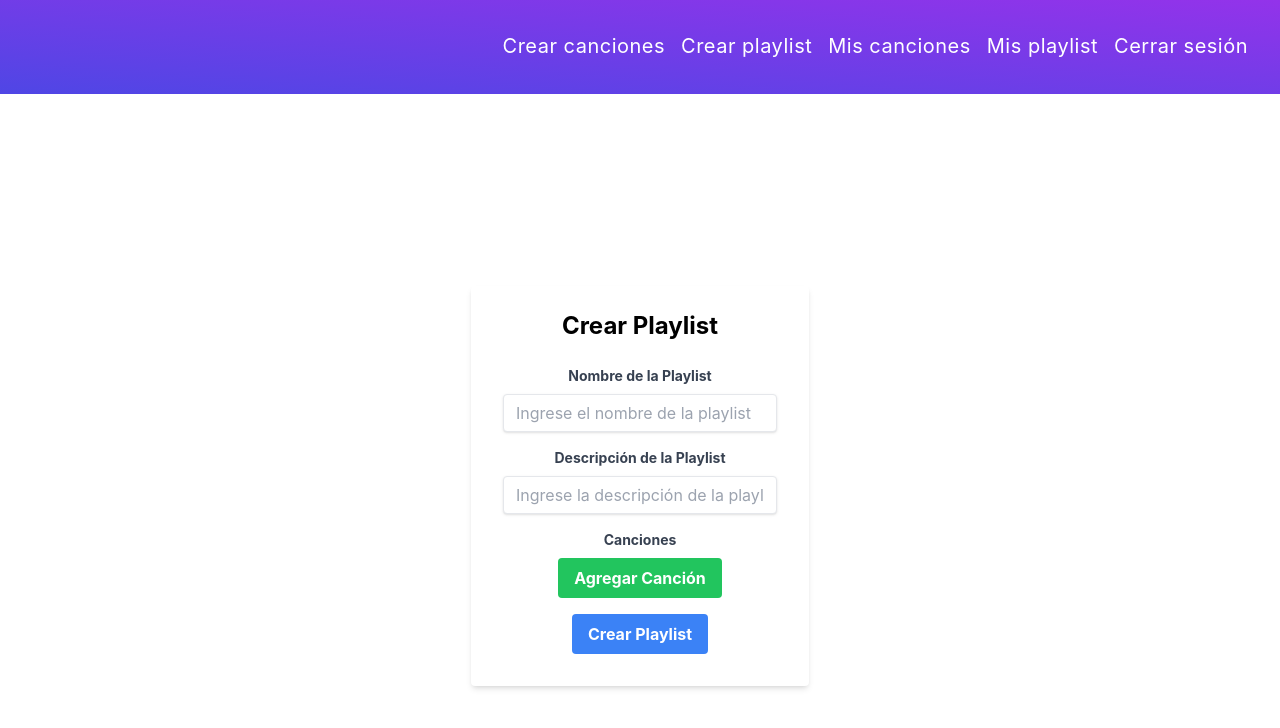
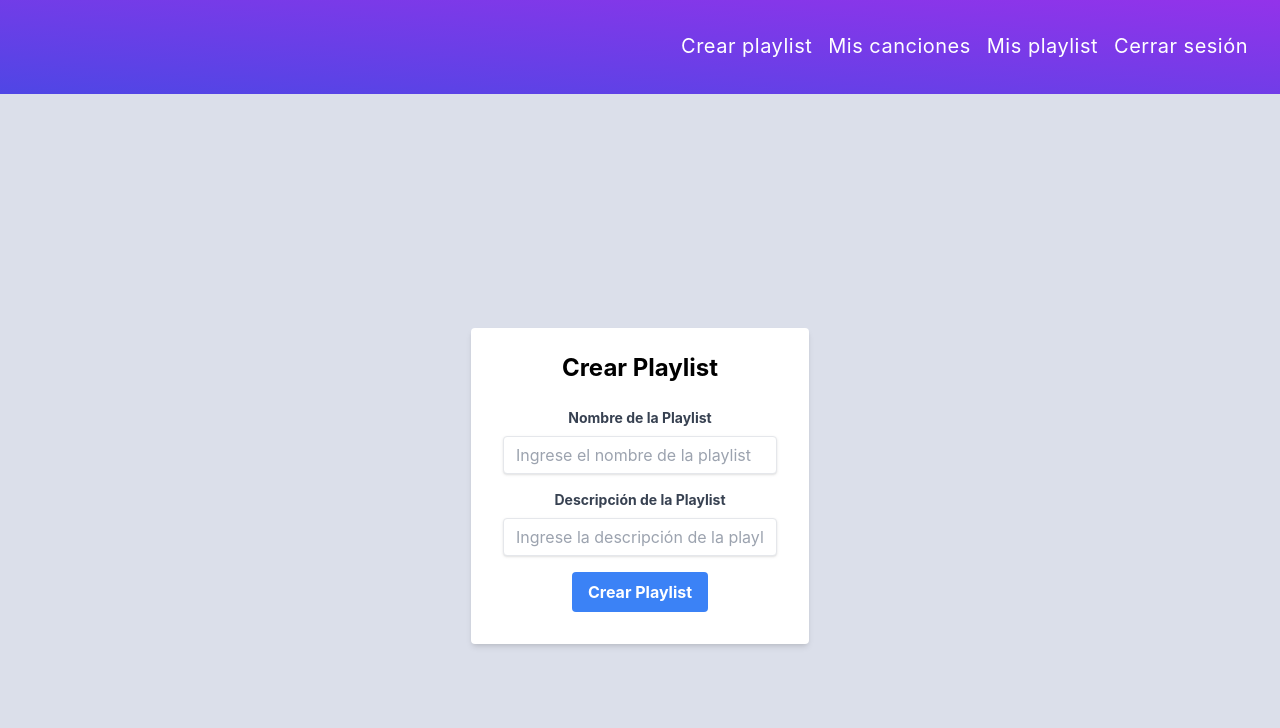
Before and after one commit to Roberto640Alvarado/Playlist_JAVA, a React (Create React App) app in the folder app/taller4/: page /createplaylist in a window 1280 px wide. Shown: the top 728 px of the page. Built offline with nearby package versions, Linux system fonts and the light colour scheme; the HTML template or start-up script is replaced by a standard one.

Commit message:
:lipstick:Update create playlist and Allplaylist views

```diff
--- a/app/taller4/src/components/Navbar.jsx
+++ b/app/taller4/src/components/Navbar.jsx
@@ -5,11 +5,6 @@ import context from '../context/UserContext';
 export const Navbar = () => {
 
     const navigate = useNavigate();
-
-    const handleCreateSong = () => {
-        navigate('/create-song');
-
-    }
 
     const handleCreatePlaylist = () => {
         navigate('/createplaylist');
@@ -33,12 +28,6 @@ export const Navbar = () => {
     <nav>
       <div>
         <ul className="flex p-8 bg-gradient-to-tr from-indigo-600 to-purple-600 justify-end">
-        <li className="mr-4">
-            <button className="text-xl text-white tracking-wide cursor-pointer hover:border-white hover:border-b-2
-              border-b-2 border-transparent transition duration-300" onClick={handleCreateSong}>
-              Crear canciones
-            </button>
-          </li>
           <li className="mr-4">
             <button className="text-xl text-white tracking-wide cursor-pointer hover:border-white hover:border-b-2
               border-b-2 border-transparent transition duration-300" onClick={handleCreatePlaylist}>
--- a/app/taller4/src/components/Playlist.jsx
+++ b/app/taller4/src/components/Playlist.jsx
@@ -1,28 +1,36 @@
 import React, { useState, useEffect } from 'react';
 import { useNavigate } from 'react-router-dom';
 
-
-
 const Playlist = (props) => {
-
   const [code, setCode] = useState("");
   const navigate = useNavigate();
 
-  //Obtener el código de la playlist
+  // Obtener el código de la playlist
   const getCode = () => {
     setCode(props.code);
     navigate(`/playlist/${props.code}`);
   }
 
+  const handleAddSong = () => {
+    navigate('/allsongs');
+
+  }
+
+
   return (
-    <div onClick={getCode} className="flex items-center justify-center">
+    <div className="flex items-center justify-center">
       <div className="w-64 bg-purple-100 rounded-lg overflow-hidden shadow-lg mx-4 my-8">
         <div className="p-4">
           <h2 className="text-xl font-bold mb-2">{props.title}</h2>
           <p className="text-sm text-gray-600 mb-4">Descripción: {props.description}</p>
           <div className="flex justify-center mt-4">
-            <button className="bg-purple-500 hover:bg-purple-700 text-white font-bold py-2 px-4 rounded">
+            <button className="bg-purple-500 hover:bg-purple-700 text-white font-bold py-2 px-4 rounded" onClick={handleAddSong}>
               Agregar canciones
+            </button>
+          </div>
+          <div className="flex justify-center mt-2">
+            <button className="bg-purple-500 hover:bg-purple-700 text-white font-bold py-2 px-4 rounded" onClick={getCode}>
+              Detalles
             </button>
           </div>
         </div>
--- a/app/taller4/src/pages/Allsongs.jsx
+++ b/app/taller4/src/pages/Allsongs.jsx
@@ -66,6 +66,9 @@ const AllSongs = () => {
           ))}
         </div>
       </div>
+      <button className="bg-purple-500 hover:bg-purple-700 text-white font-bold py-2 px-4 mb-4 rounded">
+        Guardar
+      </button>
       <Buttons
         onPrevPage={handlePrevPage}
         onNextPage={handleNextPage}
--- a/app/taller4/src/pages/CreatePlaylist.jsx
+++ b/app/taller4/src/pages/CreatePlaylist.jsx
@@ -57,7 +57,7 @@ const CreatePlaylist = () => {
   };
 
   return (
-    <div className="flex justify-center items-center h-screen">
+    <div className="flex justify-center items-center h-screen bg-[#DBDFEA]">
       <form className="bg-white shadow-md rounded px-8 pt-6 pb-8 mb-4" onSubmit={handleSubmit}>
         <h2 className="text-2xl text-center font-bold mb-6">Crear Playlist</h2>
 
@@ -91,38 +91,6 @@ const CreatePlaylist = () => {
           />
         </div>
 
-        <div className="mb-4">
-          <label className="block text-gray-700 text-sm font-bold mb-2" htmlFor="songs">
-            Canciones
-          </label>
-          {songs.map((song, index) => (
-            <div className="flex mb-2" key={index}>
-              <input
-                className="shadow appearance-none border rounded w-full py-2 px-3 text-gray-700 leading-tight focus:outline-none focus:shadow-outline"
-                type="text"
-                placeholder="Ingrese una canción"
-                value={song}
-                onChange={(e) => handleSongChange(e, index)}
-                required
-              />
-              <button
-                className="ml-2 bg-red-500 hover:bg-red-700 text-white font-bold py-2 px-4 rounded focus:outline-none focus:shadow-outline"
-                type="button"
-                onClick={() => handleRemoveSong(index)}
-              >
-                Eliminar
-              </button>
-            </div>
-          ))}
-          <button
-            className="bg-green-500 hover:bg-green-700 text-white font-bold py-2 px-4 rounded focus:outline-none focus:shadow-outline"
-            type="button"
-            onClick={handleAddSong}
-          >
-            Agregar Canción
-          </button>
-        </div>
-
         <div className="flex items-center justify-center">
           <button
             className="bg-blue-500 hover:bg-blue-700 text-white font-bold py-2 px-4 rounded focus:outline-none focus:shadow-outline"
--- a/app/taller4/src/pages/Login.jsx
+++ b/app/taller4/src/pages/Login.jsx
@@ -40,7 +40,7 @@ const Login = () => {
   };
 
   return (
-    <div className="flex justify-center items-center h-screen">
+    <div className="flex justify-center items-center h-screen bg-[#DBDFEA]">
       <form className="bg-white shadow-md rounded px-8 pt-6 pb-8 mb-4" onSubmit={handleSubmit}>
         <h2 className="text-2xl text-center font-bold mb-6">Iniciar sesión</h2>
 
--- a/app/taller4/src/pages/PlaylistDetails.jsx
+++ b/app/taller4/src/pages/PlaylistDetails.jsx
@@ -31,7 +31,7 @@ const PlaylistDetails = () => {
 
     return (
         <div>
-          <h1 className="text-2xl font-bold mb-4">Playlist {playlist.playlist.title}</h1>
+          <h1 className="text-3xl font-bold m-4">Playlist {playlist.playlist.title}</h1>
           <p className="text-sm text-gray-600 mb-4">Descripción: {playlist.playlist.description}</p>
           <p className="text-sm text-gray-600 mb-4">Total de reproducción: {playlist.total}</p>
 
--- a/app/taller4/src/routers/AppRouter.js
+++ b/app/taller4/src/routers/AppRouter.js
@@ -8,18 +8,54 @@ import CreatePlaylist from "../pages/CreatePlaylist";
 import { Navbar } from "../components/Navbar";
 import PlaylistDetails from "../pages/PlaylistDetails";
 
+const MainContainer = ({ children }) => {
+  return (
+    <>
+      <Navbar />
+      {children}
+    </>
+  );
+};
+
 export const AppRouter = () => {
   return (
     <Router>
-      <Navbar />
       <div>
         <Routes>
           <Route path="/" element={<Register />} />
           <Route path="/login" element={<Login />} />
-          <Route path="/allplaylist" element={<AllPlaylist />} />
-          <Route path="/allsongs" element={<Allsongs/>} />
-          <Route path="/createplaylist" element={<CreatePlaylist/>} />
-          <Route path="/playlist/:code" element={<PlaylistDetails/>} />
+          <Route
+            path="/allsongs"
+            element={
+              <MainContainer>
+                <Allsongs />
+              </MainContainer>
+            }
+          />
+          <Route
+            path="/createplaylist"
+            element={
+              <MainContainer>
+                <CreatePlaylist />
+              </MainContainer>
+            }
+          />
+          <Route
+            path="/allplaylist"
+            element={
+              <MainContainer>
+                <AllPlaylist />
+              </MainContainer>
+            }
+          />
+          <Route
+            path="/playlist/:code"
+            element={
+              <MainContainer>
+                <PlaylistDetails />
+              </MainContainer>
+            }
+          />
         </Routes>
       </div>
     </Router>
```
